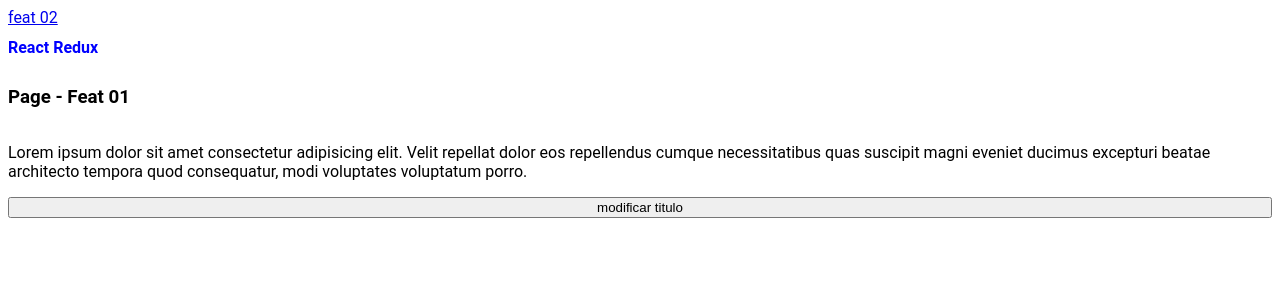
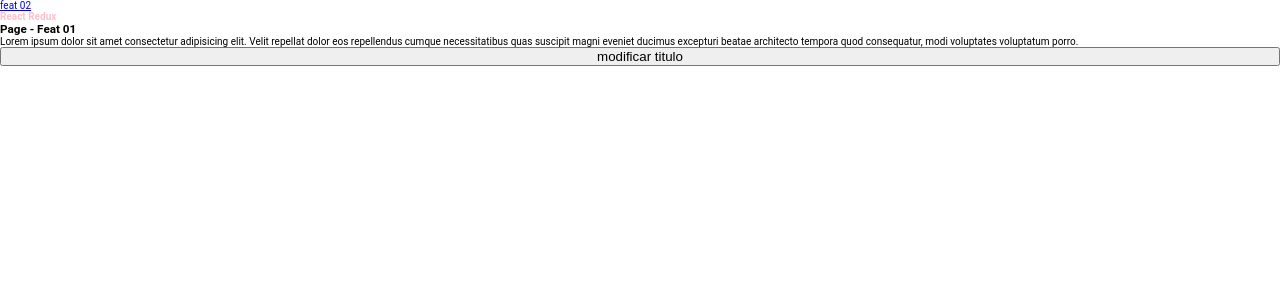
Before and after one commit to angelorubin/alurakut, a React (Create React App) app: page / in a window 1280 px wide. Shown: the top 300 px of the page. Built offline with nearby package versions, Linux system fonts and the light colour scheme.

Commit message:
Refatorando CSS global

```diff
--- a/src/global-style.js
+++ b/src/global-style.js
@@ -1,17 +1,29 @@
 import { createGlobalStyle } from "styled-components";
 
 export const GlobalStyle = createGlobalStyle`
-    @import url('https://fonts.googleapis.com/css2?family=Roboto:wght@400;500;600;700&display=swap');
-    :root {
-        box-sizing: border-box;
-        margin: 0;
-        padding: 0;
-        font-family: 'Roboto', sans-serif;
-        /** Colors */
-        --primary-color: blue;
-    }
-    /** Sizes */
-    --smallSize: 1rem;
-    --mediumSize: 1.5rem;
-    --largeSize: 2rem;
+  @import url('https://fonts.googleapis.com/css2?family=Roboto:wght@400;500;600;700&display=swap');
+
+  * {
+    margin: 0;
+    padding: 0;
+    box-sizing: border-box;
+  }
+
+  html {
+    // 1rem === 10px
+    font-size: 62.5%;
+  }
+
+  html, body {
+    height: 100%;
+  }
+
+  body {
+    font-family: 'Roboto', -apple-system, BlinkMacSystemFont, 'Segoe UI', Roboto, Oxygen, Ubuntu, Cantarell, 'Open Sans', 'Helvetica Neue', sans-serif
+  }
+
+  :root{
+    // Colors
+    --primary-color: pink;
+  }
 `;
```
